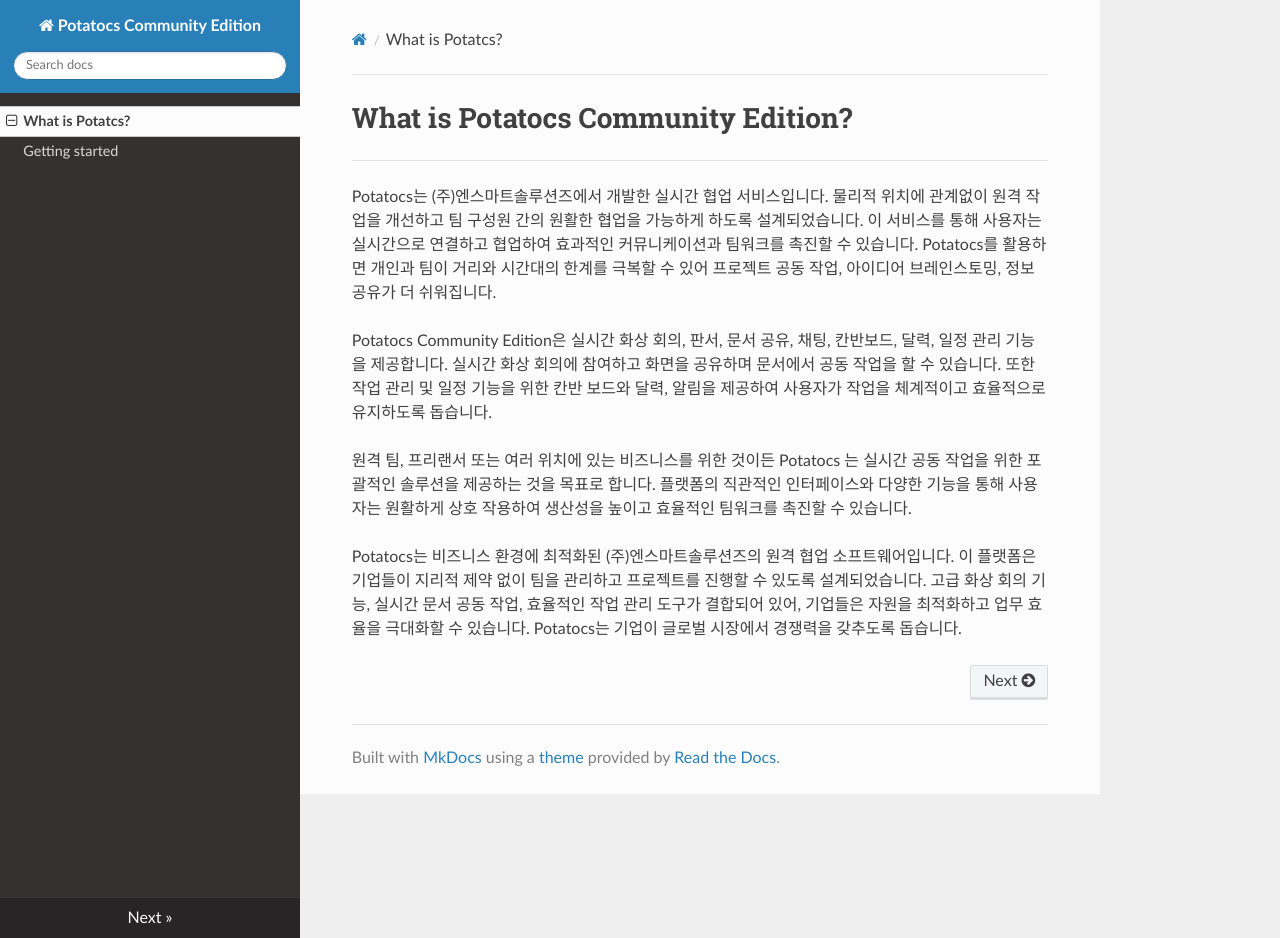
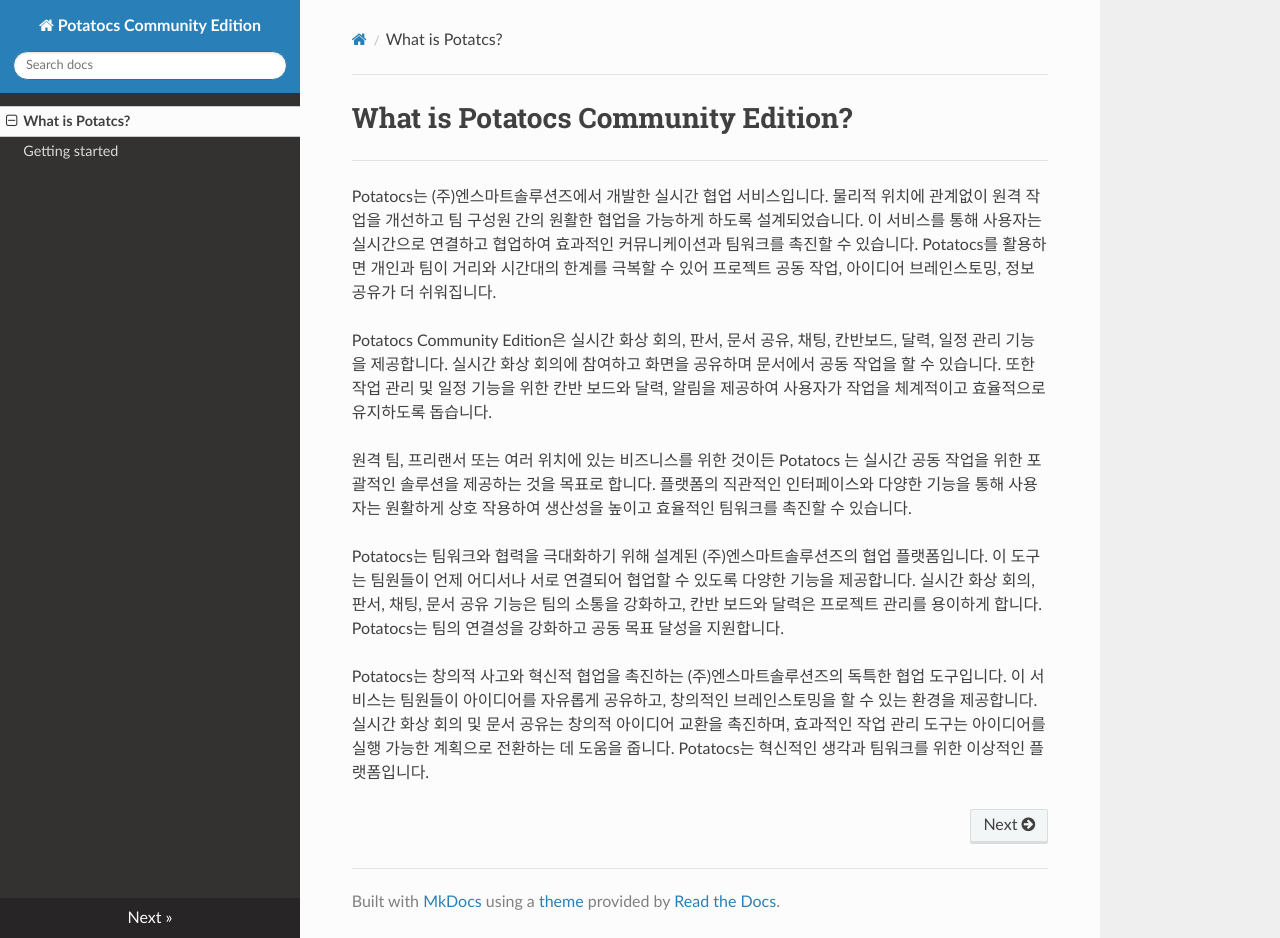
Before and after one commit to potatocs-ce/potatocs-ce-introduction, an MkDocs documentation site: the page built from docs/index.md, in a window 1280 px wide and 938 px high. Built offline with MkDocs 1.6.1, drawn with Linux system fonts in a browser that asks for light colours; nearby versions of some CDN libraries.

Commit message:
Fixed Documents

```diff
--- a/docs/index.md
+++ b/docs/index.md
@@ -8,4 +8,6 @@
 
 원격 팀, 프리랜서 또는 여러 위치에 있는 비즈니스를 위한 것이든 Potatocs 는 실시간 공동 작업을 위한 포괄적인 솔루션을 제공하는 것을 목표로 합니다. 플랫폼의 직관적인 인터페이스와 다양한 기능을 통해 사용자는 원활하게 상호 작용하여 생산성을 높이고 효율적인 팀워크를 촉진할 수 있습니다.
 
-Potatocs는 비즈니스 환경에 최적화된 (주)엔스마트솔루션즈의 원격 협업 소프트웨어입니다. 이 플랫폼은 기업들이 지리적 제약 없이 팀을 관리하고 프로젝트를 진행할 수 있도록 설계되었습니다. 고급 화상 회의 기능, 실시간 문서 공동 작업, 효율적인 작업 관리 도구가 결합되어 있어, 기업들은 자원을 최적화하고 업무 효율을 극대화할 수 있습니다. Potatocs는 기업이 글로벌 시장에서 경쟁력을 갖추도록 돕습니다.
+Potatocs는 팀워크와 협력을 극대화하기 위해 설계된 (주)엔스마트솔루션즈의 협업 플랫폼입니다. 이 도구는 팀원들이 언제 어디서나 서로 연결되어 협업할 수 있도록 다양한 기능을 제공합니다. 실시간 화상 회의, 판서, 채팅, 문서 공유 기능은 팀의 소통을 강화하고, 칸반 보드와 달력은 프로젝트 관리를 용이하게 합니다. Potatocs는 팀의 연결성을 강화하고 공동 목표 달성을 지원합니다.
+
+Potatocs는 창의적 사고와 혁신적 협업을 촉진하는 (주)엔스마트솔루션즈의 독특한 협업 도구입니다. 이 서비스는 팀원들이 아이디어를 자유롭게 공유하고, 창의적인 브레인스토밍을 할 수 있는 환경을 제공합니다. 실시간 화상 회의 및 문서 공유는 창의적 아이디어 교환을 촉진하며, 효과적인 작업 관리 도구는 아이디어를 실행 가능한 계획으로 전환하는 데 도움을 줍니다. Potatocs는 혁신적인 생각과 팀워크를 위한 이상적인 플랫폼입니다.
```
